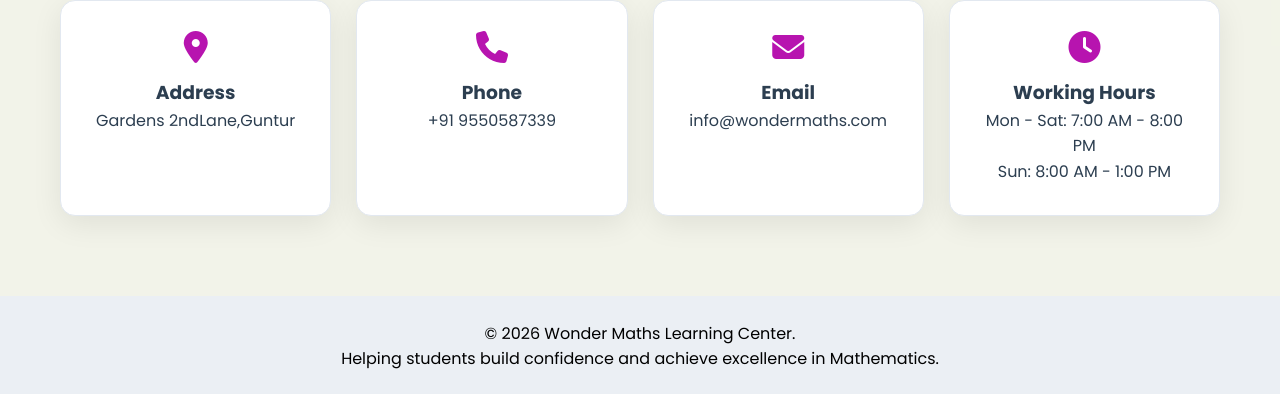
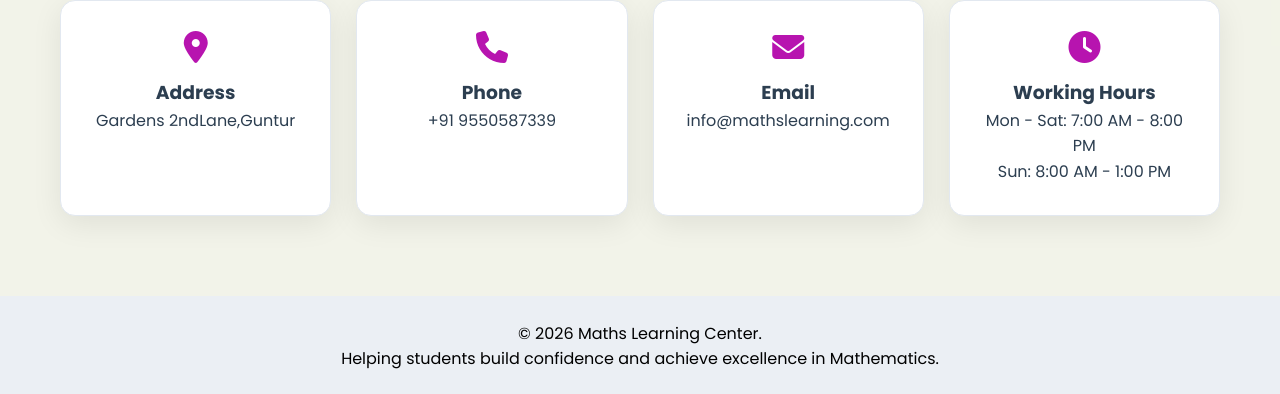
Before and after one commit to sahi777git/MathsLearning, a plain HTML site: page index.html in a window 1280 px wide. Shown: the part 5035-5429 px from the top of the page. Drawn offline with Linux system fonts and the light colour scheme.

Commit message:
Update contact email and footer text

```diff
--- a/index.html
+++ b/index.html
@@ -366,7 +366,7 @@
         <div class="contact-card">
           <i class="fa-solid fa-envelope"></i>
           <h3>Email</h3>
-          <p>info@wondermaths.com</p>
+          <p>info@mathslearning.com</p>
         </div>
         <div class="contact-card">
           <i class="fa-solid fa-clock"></i>
@@ -380,7 +380,7 @@
   <!-- FOOTER -->
   <footer>
     <div class="container">
-      <p>&copy; 2026 Wonder Maths Learning Center. <br>
+      <p>&copy; 2026 Maths Learning Center. <br>
         Helping students build confidence and achieve
         excellence in Mathematics.</p>
     </div>
```
